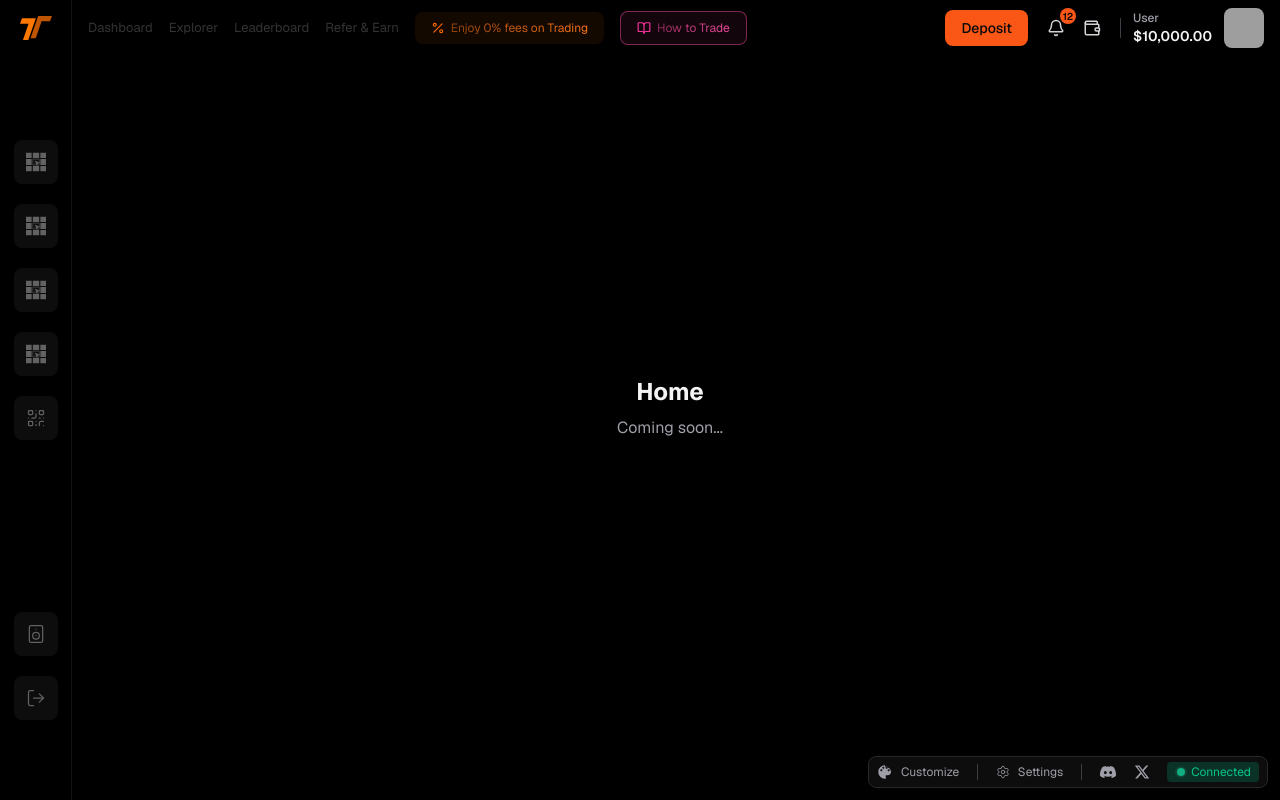
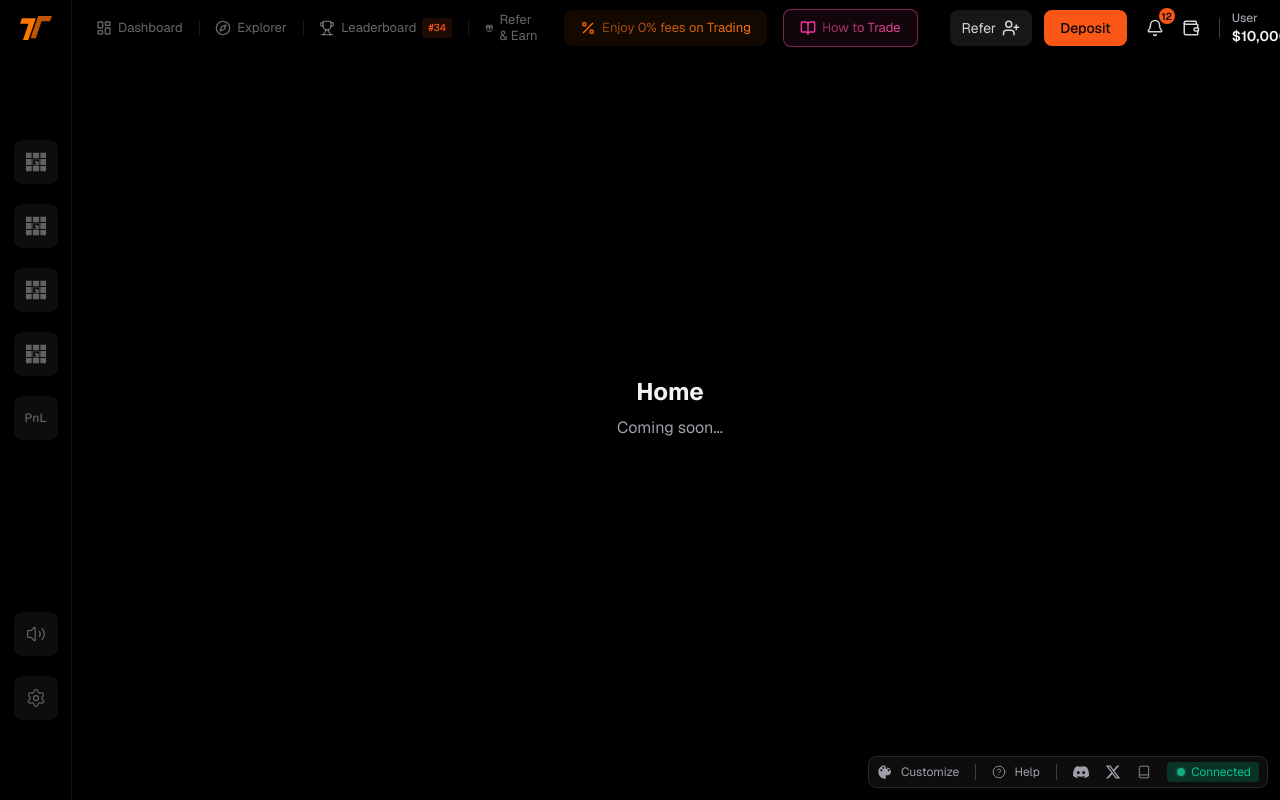
Before and after one commit to traderush/app, a Next.js app: page / in a window 1280 px wide. Built offline with nearby package versions, Linux system fonts and the light colour scheme; grey boxes are pictures that could not be loaded.

Commit message:
Update navbar, footer, sidebar and settings: add icons, help menu, PnL text, and custom animations toggle

```diff
--- a/src/shared/state/gameStore.ts
+++ b/src/shared/state/gameStore.ts
@@ -38,6 +38,9 @@ export interface GameSettings {
   isTradingMode: boolean;
   zoomLevel: number;
   showProbabilities: boolean;
+  customAnimations: boolean;
+  showMultipliers: boolean;
+  showFlowingPrice: boolean;
   selectedAsset: 'BTC' | 'ETH' | 'SOL' | 'DEMO';
   timeframe: number; // Timeframe in milliseconds (500, 1000, 2000, 4000, 10000)
 }
@@ -123,6 +126,9 @@ const initialGameSettings: GameSettings = {
   isTradingMode: false,
   zoomLevel: 1.0,
   showProbabilities: false,
+  customAnimations: true,
+  showMultipliers: true,
+  showFlowingPrice: true,
   selectedAsset: 'DEMO',
   timeframe: 2000, // Default 2s timeframe
 };
--- a/src/shared/ui/Footer.tsx
+++ b/src/shared/ui/Footer.tsx
@@ -1,5 +1,5 @@
 import React, { useEffect, useState } from 'react';
-import { Settings } from 'lucide-react';
+import { HelpCircle, Book } from 'lucide-react';
 
 type PerformanceWithMemory = Performance & {
   memory?: {
@@ -129,14 +129,14 @@ const Footer = React.memo(function Footer({
           {/* Separator */}
           <div className="w-px h-4 bg-white/20"></div>
 
-          {/* Settings Button */}
+          {/* Help Button */}
           <button
             ref={settingsButtonRef}
             onClick={onSettingsOpen}
             className="flex items-center gap-2 text-zinc-400 hover:text-zinc-200 transition-colors cursor-pointer"
           >
-            <Settings size={14} strokeWidth={1.4} />
-            <span>Settings</span>
+            <HelpCircle size={14} strokeWidth={1.4} />
+            <span>Help</span>
           </button>
 
           {/* Separator */}
@@ -163,17 +163,14 @@ const Footer = React.memo(function Footer({
               <path d="M18.244 2.25h3.308l-7.227 8.26 8.502 11.24H16.17l-5.214-6.817L4.99 21.75H1.68l7.73-8.835L1.254 2.25H8.08l4.713 6.231zm-1.161 17.52h1.833L7.084 4.126H5.117z"/>
             </svg>
           </a>
-          {/* <a
+          <a
             href="https://docs.traderush.com"
             target="_blank"
             rel="noopener noreferrer"
             className="flex items-center gap-2 text-zinc-400 hover:text-zinc-200 transition-colors cursor-pointer"
           >
-            <svg className="w-4 h-4" viewBox="0 0 24 24" fill="currentColor">
-              <path d="M14 2H6a2 2 0 0 0-2 2v16a2 2 0 0 0 2 2h12a2 2 0 0 0 2-2V8l-6-6zm4 18H6V4h7v5h5v11z"/>
-            </svg>
-            <span>Docs</span>
-          </a> */}
+            <Book size={14} strokeWidth={1.4} />
+          </a>
 
            {/* Connection Status - Dynamic styling based on connection */}
            <div className={connectionClasses}>
--- a/src/shared/ui/Navbar.tsx
+++ b/src/shared/ui/Navbar.tsx
@@ -1,9 +1,9 @@
 'use client';
 import Image from 'next/image';
-import React from 'react';
+import React, { useState, useEffect, useRef } from 'react';
 import Link from 'next/link';
 import { usePathname } from 'next/navigation';
-import { Menu, Bell, Percent, BookOpen, Wallet } from 'lucide-react';
+import { Menu, Bell, Percent, BookOpen, Wallet, Send, UserPlus, Copy, ChevronDown } from 'lucide-react';
 import clsxUtility from 'clsx';
 import { useUIStore } from '@/shared/state';
 import { useUserStore } from '@/shared/state/userStore';
@@ -45,6 +45,30 @@ const Navbar = React.memo(function Navbar({
   const signatureColor = useUIStore((state) => state.signatureColor);
   const totalBalance = useUserStore((state) => state.totalBalance);
   const username = useUserStore((state) => state.user?.username || 'User');
+  const refcode = 'ABC123'; // TODO: Get from user store or API
+  const [isRefPopoverOpen, setIsRefPopoverOpen] = useState(false);
+  const popoverRef = useRef<HTMLDivElement>(null);
+
+  const handleCopyRefcode = () => {
+    navigator.clipboard.writeText(refcode).catch(() => {
+      // Fallback if clipboard API fails
+      console.error('Failed to copy refcode');
+    });
+  };
+
+  // Close popover when clicking outside
+  useEffect(() => {
+    const handleClickOutside = (event: MouseEvent) => {
+      if (popoverRef.current && !popoverRef.current.contains(event.target as Node)) {
+        setIsRefPopoverOpen(false);
+      }
+    };
+
+    if (isRefPopoverOpen) {
+      document.addEventListener('mousedown', handleClickOutside);
+      return () => document.removeEventListener('mousedown', handleClickOutside);
+    }
+  }, [isRefPopoverOpen]);
 
   return (
     <>
@@ -52,27 +76,53 @@ const Navbar = React.memo(function Navbar({
         <div className="flex h-14 w-full items-center gap-4 px-4 pl-0">
 
           {/* Nav menu items */}
-          <nav className="max-lg:hidden flex items-center gap-4 pl-4">
-            {PRIMARY_NAVIGATION.map((item) => {
+          <nav className="max-lg:hidden flex items-center gap-0 pl-4">
+            {PRIMARY_NAVIGATION.map((item, index) => {
               const active = path.startsWith(item.href);
+              const Icon = item.icon;
               return (
+                <React.Fragment key={item.href}>
+                  {index > 0 && (
+                    <div className="w-px h-4 bg-white/10 mx-2" />
+                  )}
                   <Link
-                  key={item.href}
                     href={item.href}
                     className={clsxUtility(
-                    'text-[13px] font-normal transition-colors hover:text-white',
-                    active ? 'text-white' : 'text-white/20',
+                      'flex items-center gap-1.5 px-2 text-[13px] font-normal transition-colors',
+                      active ? 'text-white' : 'text-white/40 hover:text-white/60',
                     )}
+                    style={{
+                      ...(active ? { color: signatureColor } : {}),
+                      lineHeight: '16px'
+                    }}
                   >
-                  {item.label}
+                    <Icon
+                      size={16}
+                      className={clsxUtility(
+                        active ? '' : 'text-white/40'
+                      )}
+                    />
+                    <span style={{ lineHeight: '16px' }}>{item.label}</span>
+                    {item.badge && (
+                      <span
+                        className="text-[10px] font-medium px-1.5 py-0.5 rounded"
+                        style={{
+                          backgroundColor: `${signatureColor}20`,
+                          color: signatureColor
+                        }}
+                      >
+                        #{item.badge}
+                      </span>
+                    )}
                   </Link>
+                </React.Fragment>
               );
             })}
           </nav>
 
           {/* Discount button */}
-          <button className='group shrink-0 text-xs rounded-md px-4 py-2 transition-colors cursor-pointer border-0 flex items-center gap-1.5' style={{ backgroundColor: 'rgba(249, 115, 22, 0.08)' }} onMouseEnter={(e) => e.currentTarget.style.backgroundColor = 'rgba(249, 115, 22, 0.12)'} onMouseLeave={(e) => e.currentTarget.style.backgroundColor = 'rgba(249, 115, 22, 0.08)'}>
-            <Percent size={14} className="text-orange-500" />
+          <button className='group shrink-0 text-[13px] rounded-md px-4 py-2 transition-colors cursor-pointer border-0 flex items-center gap-1.5' style={{ backgroundColor: 'rgba(249, 115, 22, 0.08)' }} onMouseEnter={(e) => e.currentTarget.style.backgroundColor = 'rgba(249, 115, 22, 0.12)'} onMouseLeave={(e) => e.currentTarget.style.backgroundColor = 'rgba(249, 115, 22, 0.08)'}>
+            <Percent size={16} className="text-orange-500" />
             <p className='group-hover:bg-[#f97316] bg-gradient-to-r from-[#f9731687] to-[#f97316] bg-clip-text text-transparent transition-colors'>Enjoy 0% fees on Trading</p>
           </button>
 
@@ -80,7 +130,7 @@ const Navbar = React.memo(function Navbar({
           <button
             ref={howToPlayButtonRef}
             onClick={onHowToPlayOpen}
-            className='group shrink-0 text-xs rounded-md px-4 py-2 transition-colors cursor-pointer border flex items-center gap-1.5'
+            className='group shrink-0 text-[13px] rounded-md px-4 py-2 transition-colors cursor-pointer border flex items-center gap-1.5'
             style={{ backgroundColor: 'rgba(236, 72, 153, 0.08)', borderColor: 'rgba(236, 72, 153, 0.5)' }}
             onMouseEnter={(e) => {
               e.currentTarget.style.backgroundColor = 'rgba(236, 72, 153, 0.12)';
@@ -91,7 +141,7 @@ const Navbar = React.memo(function Navbar({
               e.currentTarget.style.borderColor = 'rgba(236, 72, 153, 0.5)';
             }}
           >
-            <BookOpen size={14} className="text-pink-500" />
+            <BookOpen size={16} className="text-pink-500" />
             <p className='group-hover:bg-[#ec4899] bg-gradient-to-r from-[#ec489987] to-[#ec4899] bg-clip-text text-transparent transition-colors'>How to Trade</p>
           </button>
 
@@ -100,6 +150,29 @@ const Navbar = React.memo(function Navbar({
 
           {/* Right stats */}
           <div className="flex items-center gap-3 shrink-0">
+            {/* Refer with icon and popup */}
+            <div className="relative" ref={popoverRef}>
+              <button
+                onClick={() => setIsRefPopoverOpen(!isRefPopoverOpen)}
+                className="flex items-center gap-1.5 px-3 py-2 rounded-md bg-surface-900 text-sm text-zinc-300 hover:bg-surface-850 transition-colors"
+              >
+                <span>Refer</span>
+                <UserPlus size={18} className="text-zinc-300" />
+              </button>
+              {isRefPopoverOpen && (
+                <div className="absolute top-full left-0 mt-2 w-64 p-3 rounded-md border border-zinc-800 bg-surface-850 shadow-xl z-50">
+                  <div className="text-xs text-zinc-400 mb-2">Your referral code</div>
+                  <div className="flex items-center gap-2 mb-2">
+                    <code className="text-sm text-white font-mono">{refcode}</code>
+                    <button onClick={handleCopyRefcode}>
+                      <Copy size={14} className="text-zinc-400 hover:text-white" />
+                    </button>
+                  </div>
+                  <div className="text-xs text-zinc-500">Share this code with friends</div>
+                </div>
+              )}
+            </div>
+
             {/* Deposit button */}
             <button
               ref={depositButtonRef}
--- a/src/shared/ui/SidebarRail.tsx
+++ b/src/shared/ui/SidebarRail.tsx
@@ -1,6 +1,6 @@
 'use client';
 import React from 'react';
-import { LogOut, Speaker, QrCode } from 'lucide-react';
+import { Settings, Volume2, Share2 } from 'lucide-react';
 import clsxUtility from 'clsx';
 import Link from 'next/link';
 import type { WatchedPlayer } from '@/shared/state';
@@ -101,15 +101,16 @@ const SidebarRail = React.memo(function SidebarRail({
                 </svg>
               );
 
-              const qrCodeIcon = (
-                <QrCode
-                  size={20}
+              const pnlText = (
+                <span
                   style={{ color: iconColor }}
-                  strokeWidth={1.5}
-                />
+                  className="text-xs font-medium"
+                >
+                  PnL
+                </span>
               );
 
-              const icon = index === 4 ? qrCodeIcon : boxHitIcon;
+              const icon = index === 4 ? pnlText : boxHitIcon;
 
               if (game.isLink) {
                 return (
@@ -141,24 +142,25 @@ const SidebarRail = React.memo(function SidebarRail({
 
         <div className='flex flex-col gap-5'>
           <button
-            onClick={() => {}}
+            onClick={_onSoundToggle}
             className="group w-11 h-11 flex flex-col items-center justify-center gap-2 transition-all duration-100 rounded-md cursor-pointer"
             style={{ backgroundColor: '#0D0D0D' }}
             title="Sound"
           >
-            <Speaker
+            <Volume2
               size={20}
               style={{ color: '#626262' }}
               strokeWidth={1.5}
             />
           </button>
           <button
-            onClick={() => {}}
+            onClick={_onSettingsOpen}
+            ref={_settingsButtonRef}
             className="group w-11 h-11 flex flex-col items-center justify-center gap-2 transition-all duration-100 rounded-md cursor-pointer"
             style={{ backgroundColor: '#0D0D0D' }}
-            title="Logout"
+            title="Settings"
           >
-            <LogOut
+            <Settings
               size={20}
               style={{ color: '#626262' }}
               strokeWidth={1.5}
--- a/src/shared/ui/constants/navigation.ts
+++ b/src/shared/ui/constants/navigation.ts
@@ -8,16 +8,22 @@ export const GAME_TABS: GameTab[] = [
   { label: 'Soon', locked: true },
 ];
 
+import React from 'react';
+import { LayoutDashboard, Compass, Trophy, Gift } from 'lucide-react';
+
 export type NavigationItem = {
   href: string;
   label: string;
+  icon: React.ComponentType<{ size?: number; className?: string }>;
+  color?: string;
+  badge?: string | number;
 };
 
 export const PRIMARY_NAVIGATION: NavigationItem[] = [
-  { href: '/dashboard', label: 'Dashboard' },
-  { href: '/explorer', label: 'Explorer' },
-  { href: '/leaderboard', label: 'Leaderboard' },
-  { href: '/refer', label: 'Refer & Earn' },
+  { href: '/dashboard', label: 'Dashboard', icon: LayoutDashboard },
+  { href: '/explorer', label: 'Explorer', icon: Compass },
+  { href: '/leaderboard', label: 'Leaderboard', icon: Trophy, badge: 34 },
+  { href: '/refer', label: 'Refer & Earn', icon: Gift },
 ];
 
 export const NOTIFICATION_COUNT = 12;
```
Also changed, not shown: src/app/box-hit/ClientView.tsx (+50 -2 lines), 1 other file (tests, documents, lock files or other folders). Lines whose indentation alone changed are shown as unchanged.
